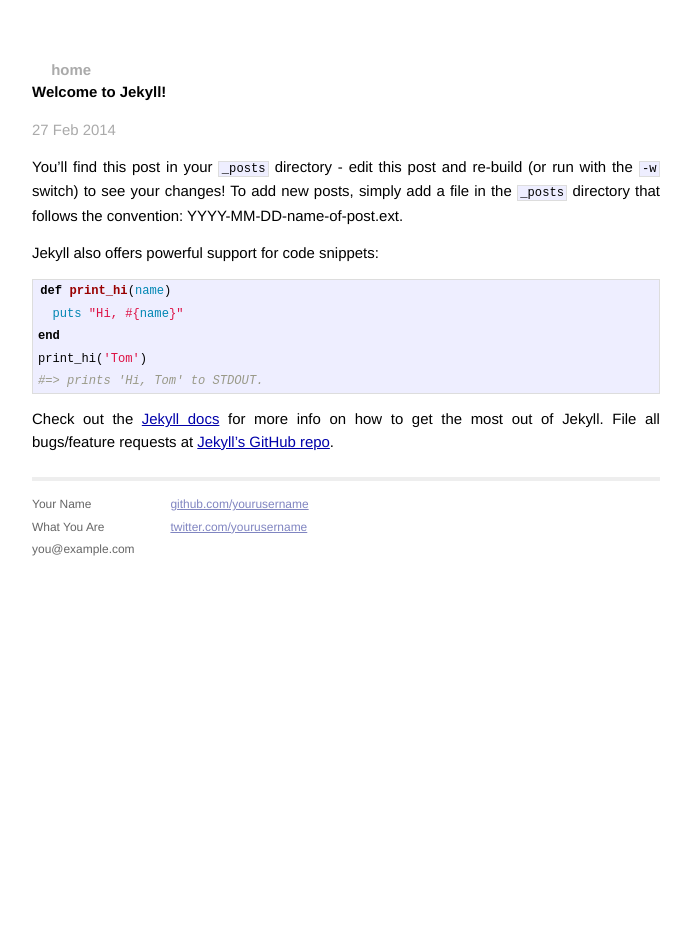
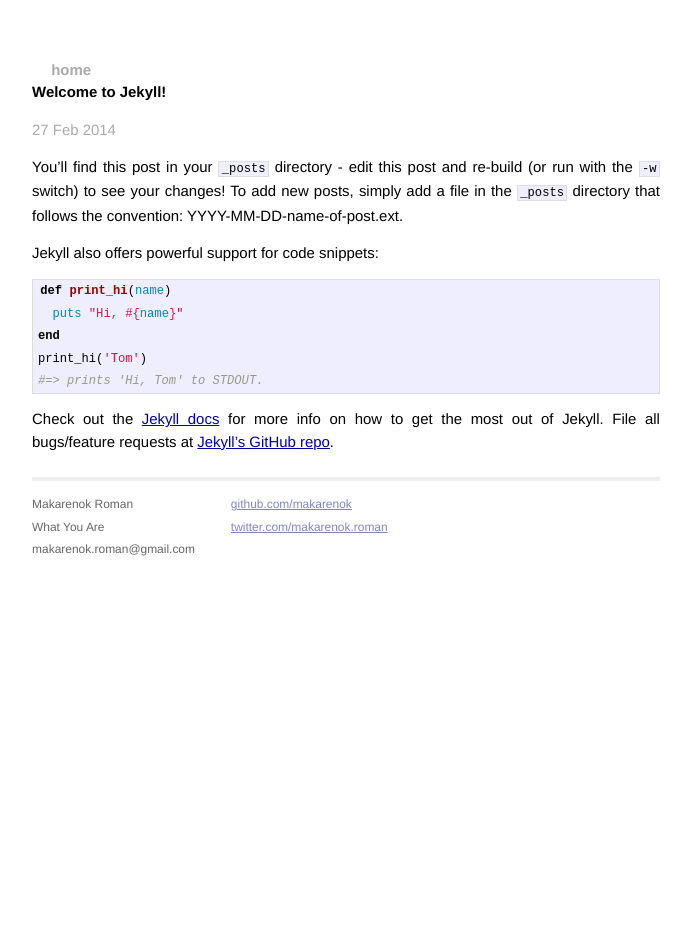
Before and after one commit to makarenok/jekyll_blog, a Jekyll site: the page built from _posts/2014-02-27-welcome-to-jekyll.markdown, in a window 1280 px wide. Shown: the whole page, without its empty margins (294-985 px from the left). Built offline with Jekyll 4.4.1, drawn with Linux system fonts in a browser that asks for light colours; Markdown is read by kramdown in place of the engine named in the settings.

Commit message:
update layout

```diff
--- a/_layouts/default.html
+++ b/_layouts/default.html
@@ -26,15 +26,15 @@
           <div class="footer">
             <div class="contact">
               <p>
-                Your Name<br />
+                Makarenok Roman<br />
                 What You Are<br />
-                you@example.com
+                makarenok.roman@gmail.com
               </p>
             </div>
             <div class="contact">
               <p>
-                <a href="https://github.com/yourusername">github.com/yourusername</a><br />
-                <a href="https://twitter.com/yourusername">twitter.com/yourusername</a><br />
+                <a href="https://github.com/makarenok">github.com/makarenok</a><br />
+                <a href="https://facebook.com/makarenok.roman">twitter.com/makarenok.roman</a><br />
               </p>
             </div>
           </div>
```
